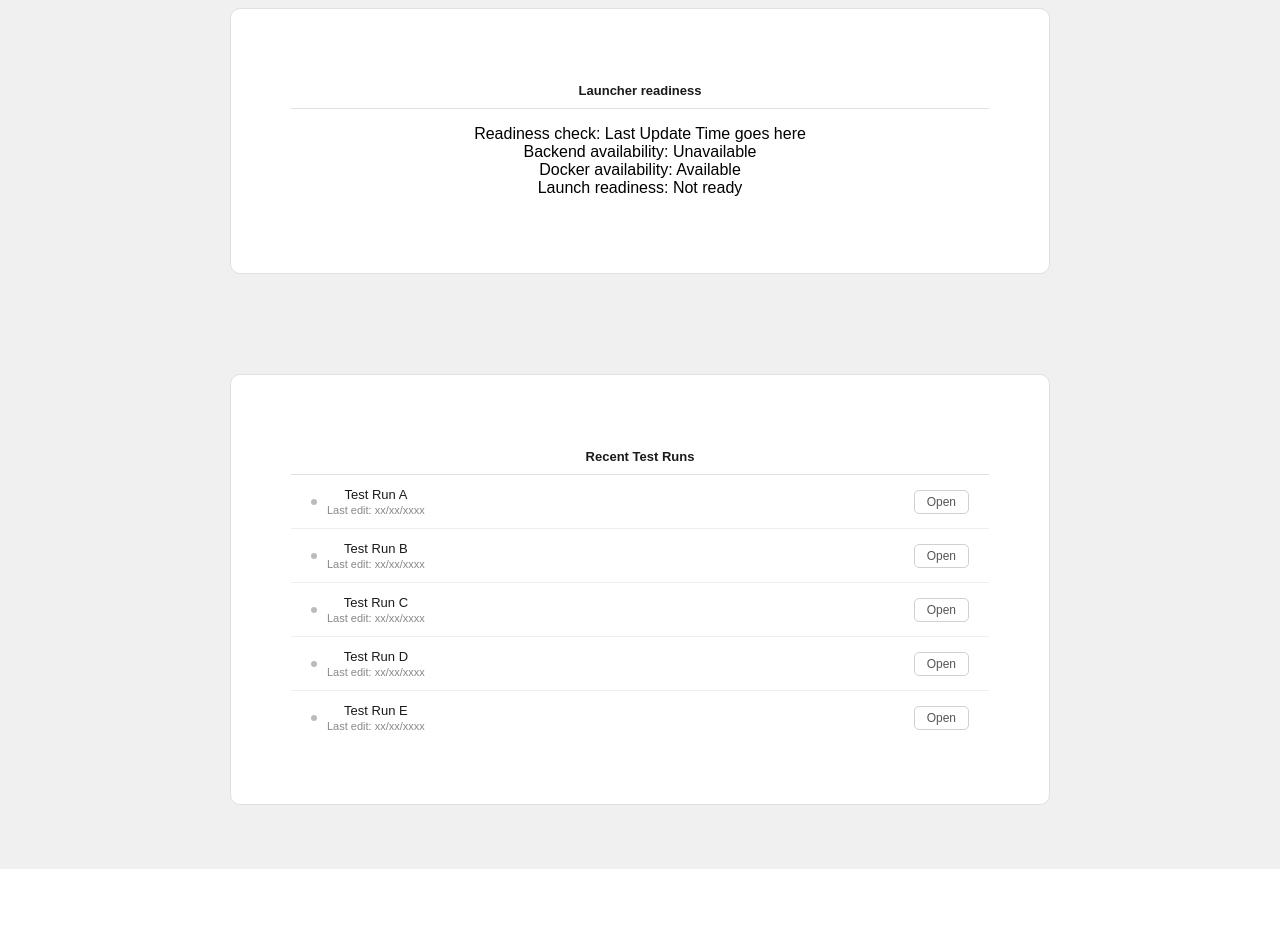
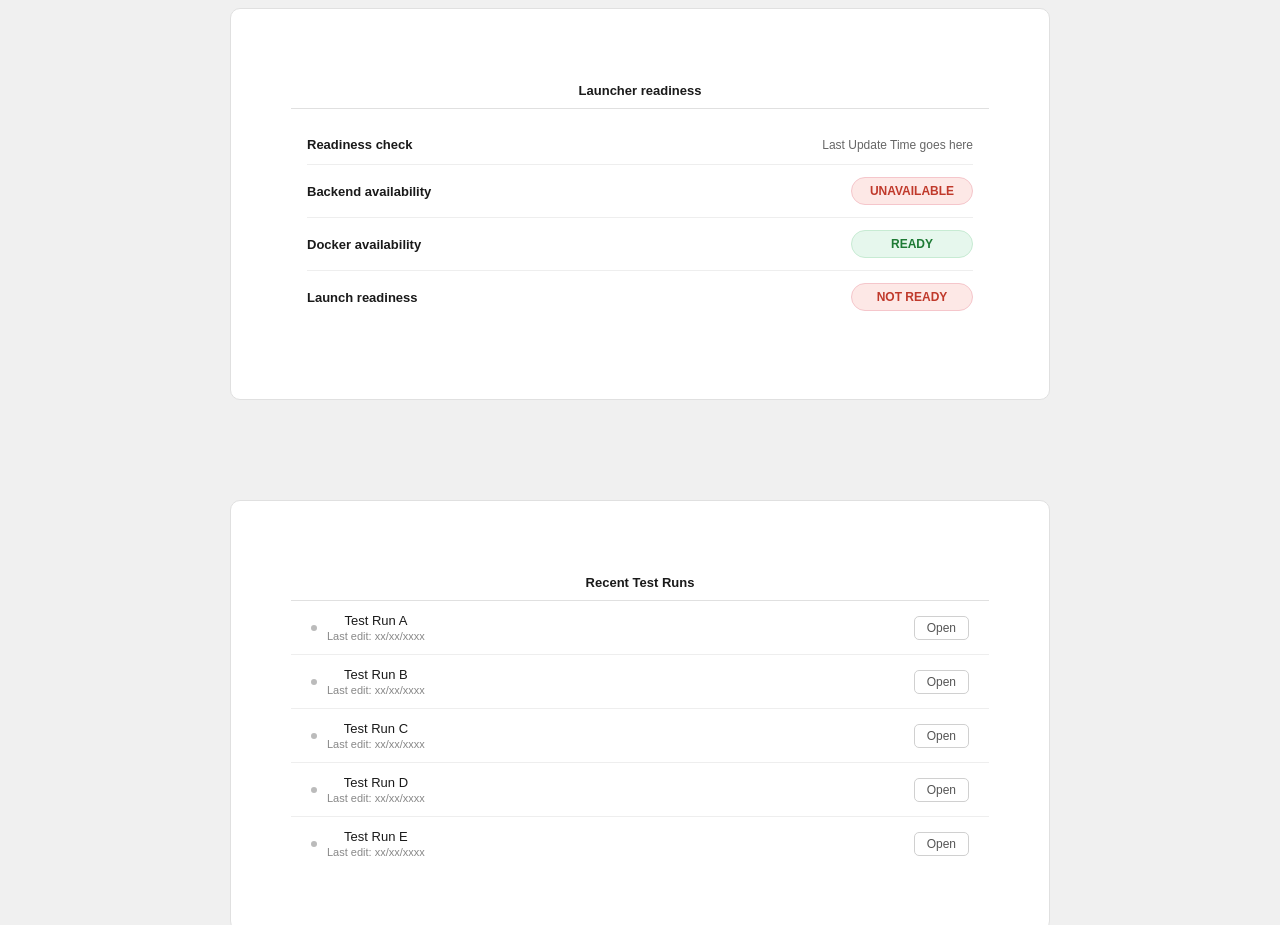
Before and after one commit to alyaver/DockVision, a React (Vite) app in the folder client/: page /dashboard in a window 1280 px wide. Shown: the part 820-1745 px from the top of the page. Before the commit the page ends 1689 px from the top, so only its background shows below. Built offline with nearby package versions, Linux system fonts and the light colour scheme; no server answers.

Commit message:
New Feature, Incomplete, Runs Added CSS styling to page, overaly color depends on the status, yellow = fetching, red = not ready and green = ready.

```diff
--- a/client/src/Dashboard.css
+++ b/client/src/Dashboard.css
@@ -220,6 +220,66 @@ body, #root {
   border-color: #1a1a1a;
 }
 
+/*Readiness Indicators*/
+.status-row {
+  display: flex;
+  align-items: center;
+  justify-content: space-between;
+  gap: 12px;
+  padding: 12px 0;
+  border-bottom: 1px solid #eeeeee;
+}
+
+.status-row:last-child {
+  border-bottom: none;
+}
+
+.status-label {
+  font-size: 13px;
+  color: #1a1a1a;
+  font-weight: 600;
+}
+
+.status-value {
+  font-size: 12px;
+  color: #666666;
+}
+
+.status-badge {
+  display: inline-flex;
+  min-width: 96px;
+  justify-content: center;
+  padding: 6px 12px;
+  border-radius: 999px;
+  font-size: 12px;
+  font-weight: 700;
+  text-transform: uppercase;
+}
+
+.status-badge.ready {
+  background-color: #e6f7ed;
+  color: #1d7a34;
+  border: 1px solid #c7ebd3;
+}
+
+.status-badge.unready {
+  background-color: #fde8e6;
+  color: #c0392b;
+  border: 1px solid #f5c6cb;
+}
+
+.status-badge.unknown {
+  background-color: #fff3cd;
+  color: #856404;
+  border: 1px solid #ffeaa7;
+}
+
+.status-note {
+  margin-top: 10px;
+  font-size: 12px;
+  color: #666666;
+}
+
 /* EMPTY STATE*/
 .empty-state {
   padding: 48px 24px;
--- a/client/src/pages/Dashboard.jsx
+++ b/client/src/pages/Dashboard.jsx
@@ -87,10 +87,24 @@ const Dashboard = () => {
               <div className="card-title">Launcher readiness</div>
             </div>
             <div className="card-body">
-              <div>Readiness check: Last Update Time goes here</div>
-              <div>Backend availability: {backendAvailable === null ? 'Checking...' : backendAvailable ? 'Available' : 'Unavailable'}</div>
-              <div>Docker availability: Available</div>
-              <div>Launch readiness: Not ready</div>
+              <div className="status-row status-header">
+                <div className="status-label">Readiness check</div>
+                <div className="status-value">Last Update Time goes here</div>
+              </div>
+              <div className="status-row">
+                <div className="status-label">Backend availability</div>
+                <div className={`status-badge ${backendAvailable === null ? 'unknown' : backendAvailable ? 'ready' : 'unready'}`}>
+                  {backendAvailable === null ? 'Checking...' : backendAvailable ? 'Ready' : 'Unavailable'}
+                </div>
+              </div>
+              <div className="status-row">
+                <div className="status-label">Docker availability</div>
+                <div className="status-badge ready">Ready</div>
+              </div>
+              <div className="status-row">
+                <div className="status-label">Launch readiness</div>
+                <div className="status-badge unready">Not ready</div>
+              </div>
             </div>
           </div>
           {/* Recent Test Runs just display no function —*/}
```
